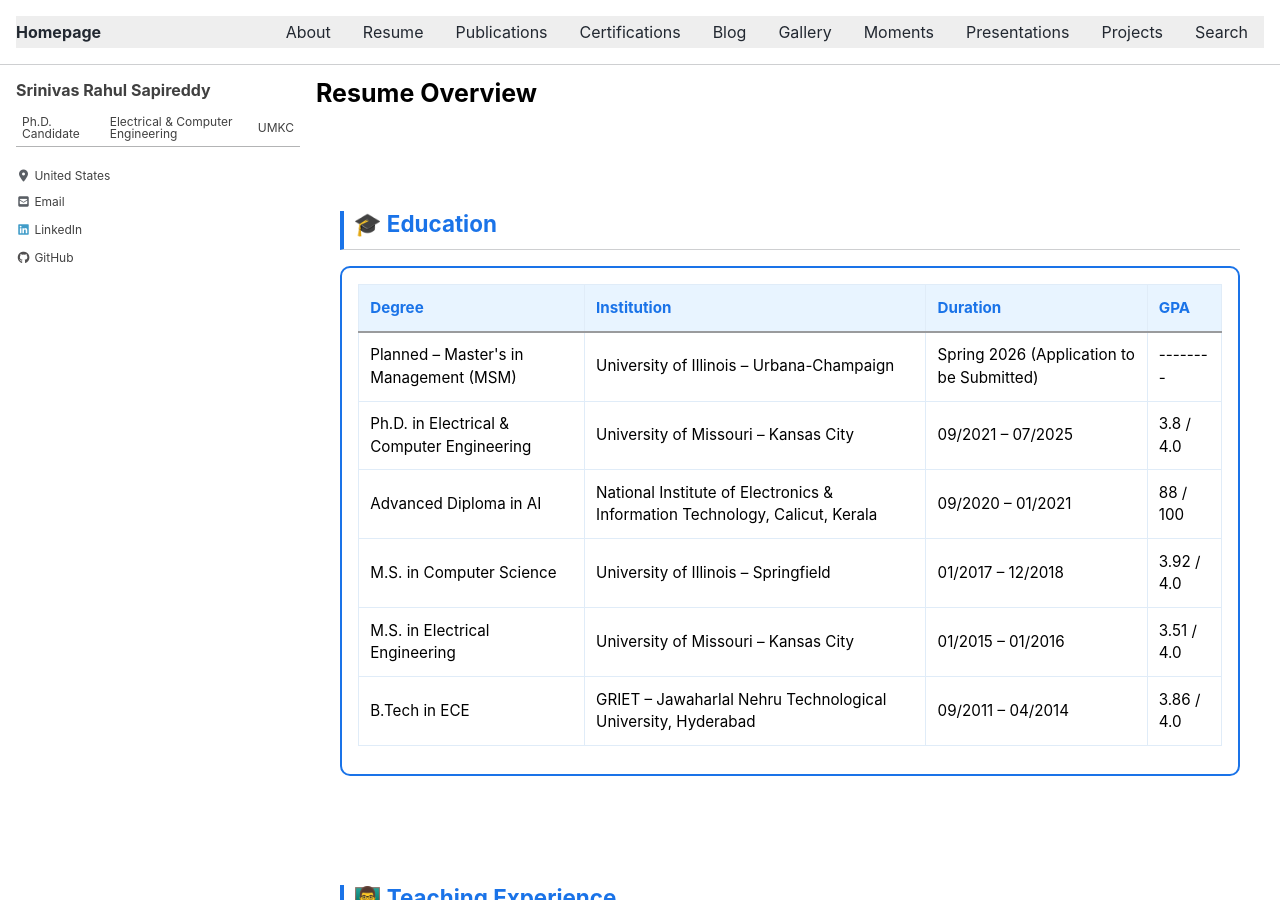
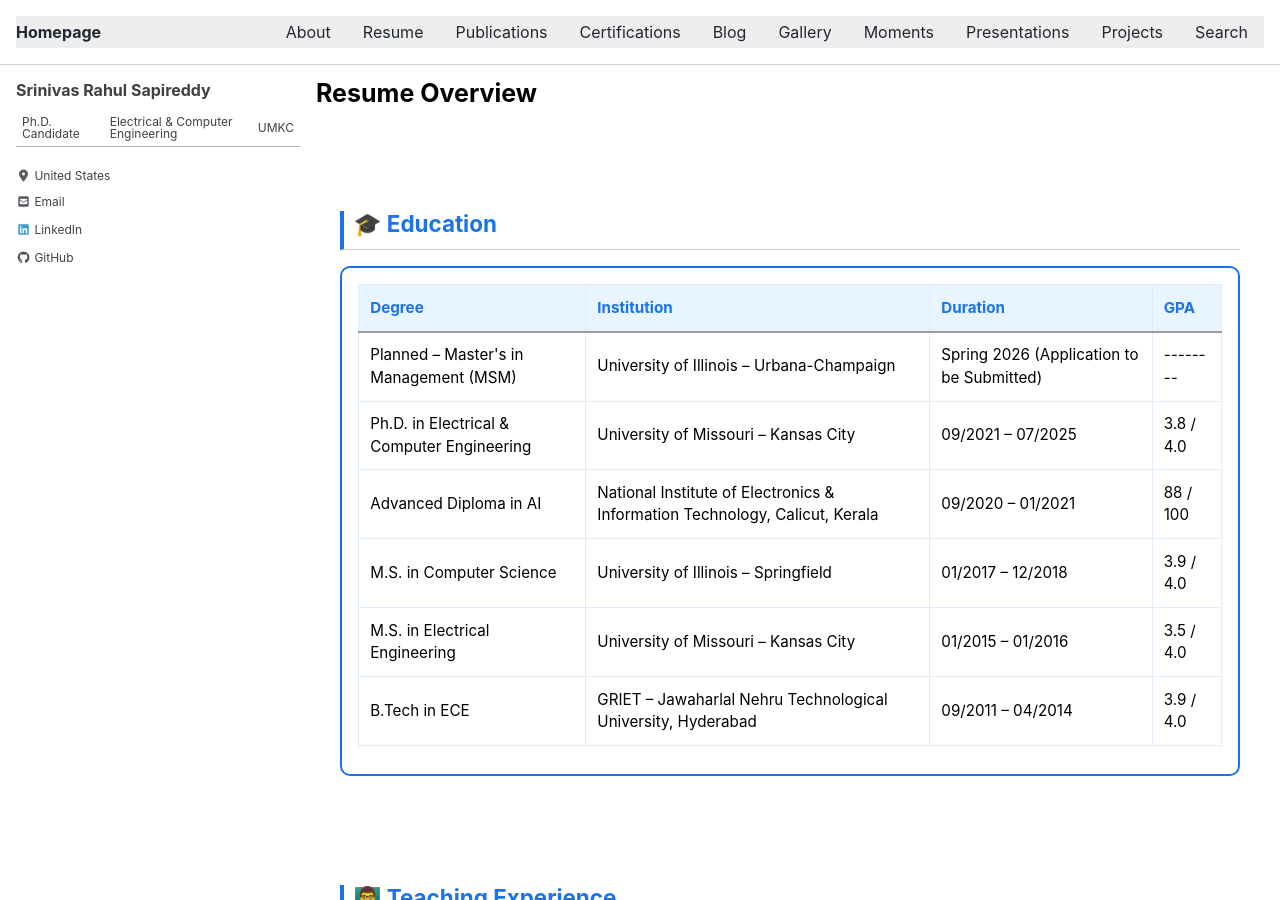
Before and after one commit to srsapireddy/srsapireddy.github.io, a Jekyll site: the page built from _pages/resume.md, in a window 1280 px wide and 900 px high. Built offline with Jekyll 4.4.1, drawn with Linux system fonts in a browser that asks for light colours; cached includes are drawn as plain includes; nearby versions of some CDN libraries.

Commit message:
Update resume.md

```diff
--- a/_pages/resume.md
+++ b/_pages/resume.md
@@ -84,9 +84,9 @@
 <tr><td>Planned – Master's in Management (MSM)</td><td>University of Illinois – Urbana-Champaign</td><td>Spring 2026 (Application to be Submitted)</td><td>--------</td></tr>
 <tr><td>Ph.D. in Electrical & Computer Engineering</td><td>University of Missouri – Kansas City</td><td>09/2021 – 07/2025</td><td>3.8 / 4.0</td></tr>
 <tr><td>Advanced Diploma in AI</td><td>National Institute of Electronics & Information Technology, Calicut, Kerala</td><td>09/2020 – 01/2021</td><td>88 / 100</td></tr>
-<tr><td>M.S. in Computer Science</td><td>University of Illinois – Springfield</td><td>01/2017 – 12/2018</td><td>3.92 / 4.0</td></tr>
-<tr><td>M.S. in Electrical Engineering</td><td>University of Missouri – Kansas City</td><td>01/2015 – 01/2016</td><td>3.51 / 4.0</td></tr>
-<tr><td>B.Tech in ECE</td><td>GRIET – Jawaharlal Nehru Technological University, Hyderabad</td><td>09/2011 – 04/2014</td><td>3.86 / 4.0</td></tr>
+<tr><td>M.S. in Computer Science</td><td>University of Illinois – Springfield</td><td>01/2017 – 12/2018</td><td>3.9 / 4.0</td></tr>
+<tr><td>M.S. in Electrical Engineering</td><td>University of Missouri – Kansas City</td><td>01/2015 – 01/2016</td><td>3.5 / 4.0</td></tr>
+<tr><td>B.Tech in ECE</td><td>GRIET – Jawaharlal Nehru Technological University, Hyderabad</td><td>09/2011 – 04/2014</td><td>3.9 / 4.0</td></tr>
 </tbody>
 </table>
 </div>
```
